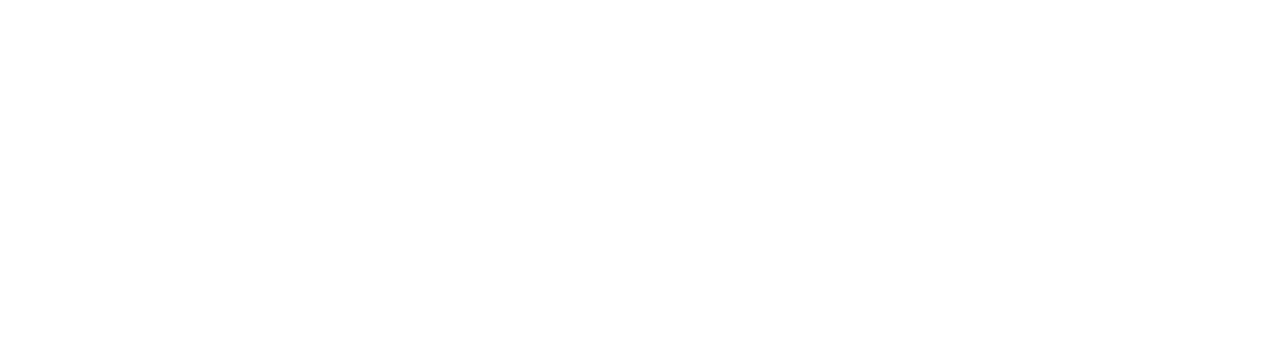
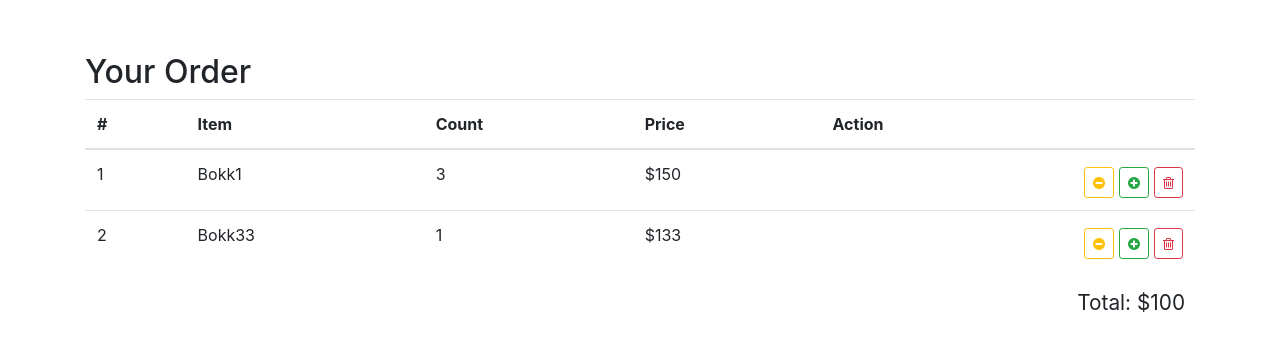
Before and after one commit to oabanin/re-store, a React (Create React App) app: page / in a window 1280 px wide. Shown: the part 353-704 px from the top of the page. Built offline with nearby package versions, Linux system fonts and the light colour scheme.

Commit message:
add ShoppingCartTable reducer to component

```diff
--- a/src/components/pages/home-page.js
+++ b/src/components/pages/home-page.js
@@ -1,10 +1,14 @@
 import React from 'react';
 import BookList from '../book-list';
+import ShoppingCartTable from '../shopping-cart-table/shopping-cart-table';
 
 const HomePage = () => {
-    return (
-        <BookList  />
-    );
+  return (
+    <div>
+      <BookList />
+      <ShoppingCartTable />
+    </div>
+  );
 };
 
 export default HomePage;
--- a/src/components/shopping-cart-table/shopping-cart-table.js
+++ b/src/components/shopping-cart-table/shopping-cart-table.js
@@ -1,45 +1,85 @@
 import React from 'react';
+import { connect } from 'react-redux';
 import './shopping-cart-table.css';
 
-const ShoppingCartTable = () => {
+const ShoppingCartTable = ({ items, total, onIncrease, onDecrease, onDelete }) => {
+  const renderRow = (item, idx) => {
+    const { id, name, count, total } = item;
+    return (
+      <tr key={id}>
+        <td>{idx + 1}</td>
+        <td>{name}</td>
+        <td>{count}</td>
+        <td>${total}</td>
+        <td>
+          <button
+            onClick={() => onDelete(id)}
+            className="btn btn-outline-danger btn-sm float-right">
+            <i className="fa fa-trash-o" />
+          </button>
+          <button
+            onClick={() => onIncrease(id)}
+            className="btn btn-outline-success btn-sm float-right">
+            <i className="fa fa-plus-circle" />
+          </button>
+          <button
+            onClick={() => onDecrease(id)}
+            className="btn btn-outline-warning btn-sm float-right">
+            <i className="fa fa-minus-circle" />
+          </button>
+        </td>
+      </tr>
+    );
+  };
+
   return (
     <div className="shopping-cart-table">
       <h2>Your Order</h2>
       <table className="table">
         <thead>
-          <th>#</th>
-          <th>Item</th>
-          <th>Count</th>
-          <th>Price</th>
-          <th>Action</th>
+          <tr>
+            <th>#</th>
+            <th>Item</th>
+            <th>Count</th>
+            <th>Price</th>
+            <th>Action</th>
+          </tr>
         </thead>
 
         <tbody>
-          <tr>
-            <td>1</td>
-            <td>Site Reliability Engineering</td>
-            <td>2</td>
-            <td>$40</td>
-            <td>
-              <button className="btn btn-outline-danger btn-sm float-right">
-                <i className="fa fa-trash-o" />
-              </button>
-              <button className="btn btn-outline-success btn-sm float-right">
-                <i className="fa fa-plus-circle" />
-              </button>
-              <button className="btn btn-outline-warning btn-sm float-right">
-                <i className="fa fa-minus-circle" />
-              </button>
-            </td>
-          </tr>
+        { items.map(renderRow) }
         </tbody>
       </table>
 
       <div className="total">
-        Total: $201
+        Total: ${total}
       </div>
     </div>
   );
 };
 
-export default ShoppingCartTable;
+const mapStateToProps = ({ cartItems, orderTotal }) => {
+  console.log(cartItems);
+  return {
+    items: cartItems,
+    total: orderTotal
+  };
+};
+
+const mapDispatchToProps = () => {
+  return {
+    onIncrease: (id) => {
+      console.log(`Increase ${id}`);
+    },
+
+    onDecrease: (id) => {
+      console.log(`Decrease ${id}`);
+    },
+
+    onDelete: (id) => {
+      console.log(`Delete ${id}`);
+    }
+  }
+};
+
+export default connect(mapStateToProps, mapDispatchToProps)(ShoppingCartTable);
--- a/src/reducers/index.js
+++ b/src/reducers/index.js
@@ -1,21 +1,38 @@
 const initialState = {
-    books : [],
+    books: [],
     loading: true,
-    error: null
+    error: null,
+    cartItems: [
+        {
+            id: 1,
+            name: 'Bokk1',
+            count: 3,
+            total: 150
+        },
+        {
+            id: 2,
+            name: 'Bokk33',
+            count: 1,
+            total: 133
+        }
+    ],
+    orderTotal: 100
 }
 
-const reducer = (state = initialState, action) =>  {
-    switch(action.type){
+const reducer = (state = initialState, action) => {
+    switch (action.type) {
 
         case 'FETCH_BOOKS_REQUEST':
             return {
-                books : [],
+                ...state,
+                books: [],
                 loading: true,
                 error: null
             }
 
         case 'FETCH_BOOKS_SUCCESS':
             return {
+                ...state,
                 books: action.payload,
                 loading: false,
                 error: null
@@ -23,7 +40,8 @@
 
         case 'FETCH_BOOKS_FAILURE':
             return {
-                books : [],
+                ...state,
+                books: [],
                 loading: false,
                 error: action.payload
             }
```
Also changed, not shown: src/components/pages/cart-page.js (line endings or trailing spaces), src/components/pages/index.js (line endings or trailing spaces).
